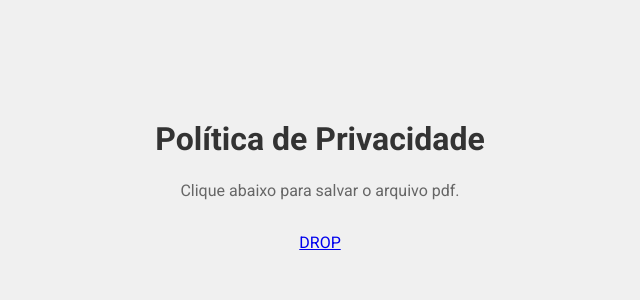
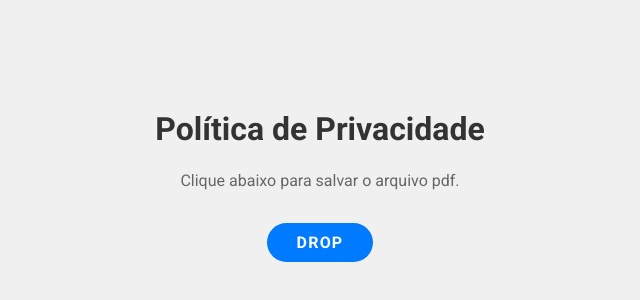
Before and after one commit to gabrieldba/PDF, a plain HTML site: page index.html in a window 1280 px wide. Shown: the part 214-514 px from the top of the page, without its empty margins (320-960 px from the left). Drawn offline with Linux system fonts and the light colour scheme.

Commit message:
Update index.html

```diff
--- a/index.html
+++ b/index.html
@@ -62,7 +62,7 @@
     <div class="container">
         <h1>Política de Privacidade</h1>
         <p>Clique abaixo para salvar o arquivo pdf.</p>
-        <a href="https://drive.google.com/uc?export=download&id=168wwKVSS8DZpBoBMrjH-OLBSehmPUMzf">DROP</a>
+        <a class="pdf-link" href="https://drive.google.com/uc?export=download&id=168wwKVSS8DZpBoBMrjH-OLBSehmPUMzf">DROP</a>
     </div>
 </body>
 </html>
```
